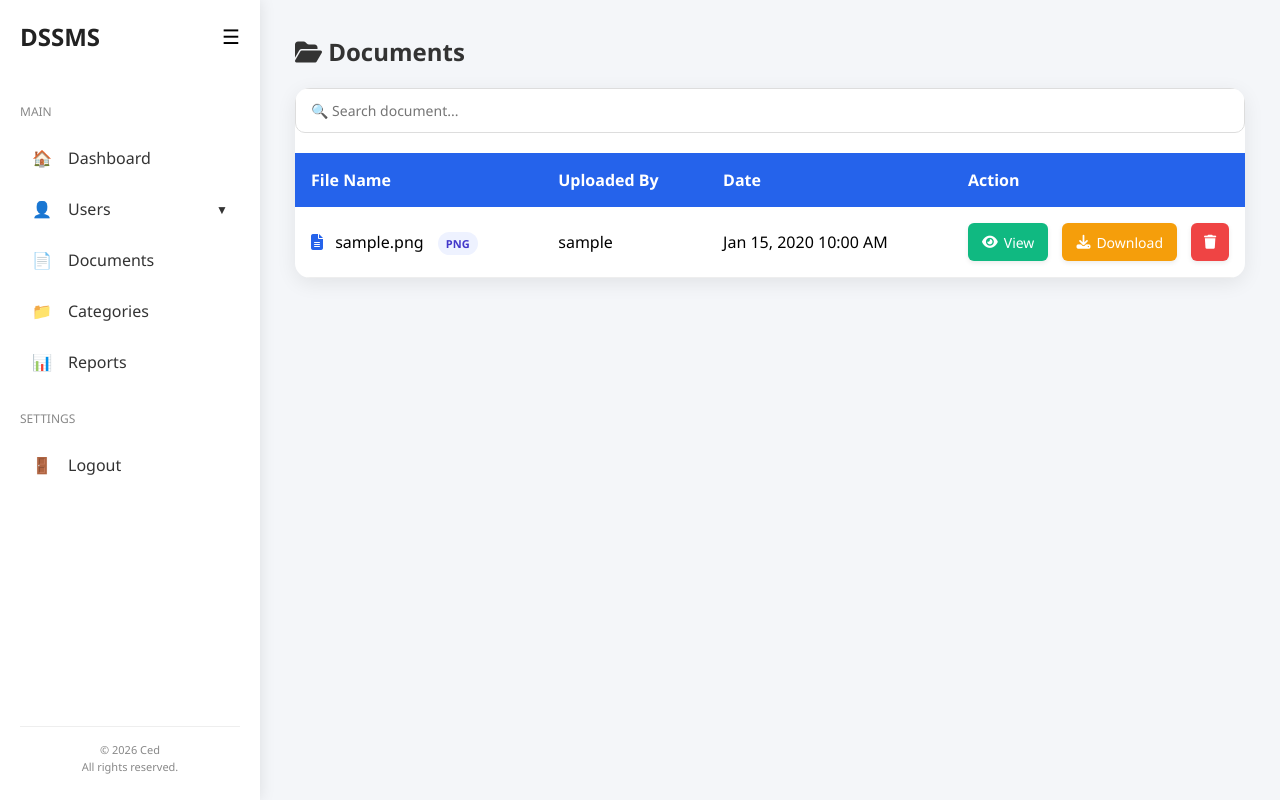
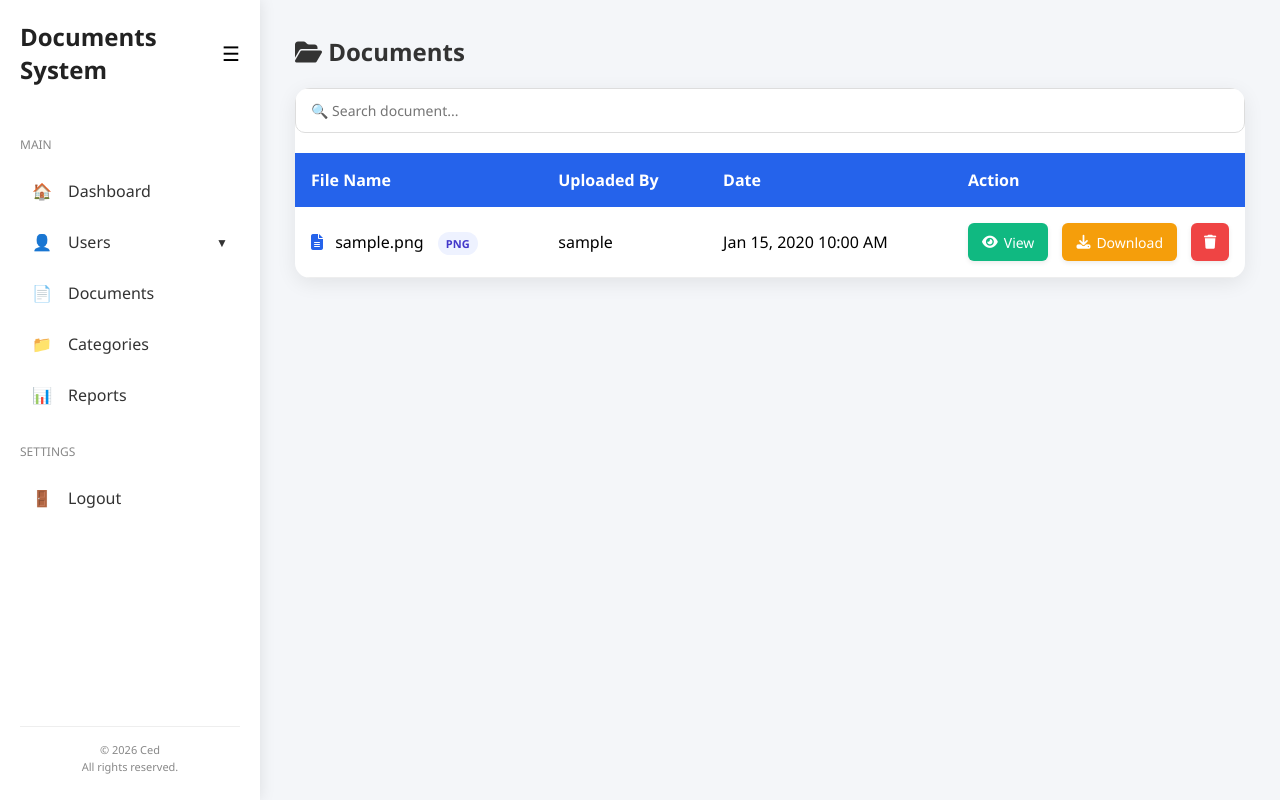
Before and after one commit to Cedrick13/DSSMS, a PHP site: page /modules/documents/index.php in a window 1280 px wide. Run offline with PHP 8.4, Linux system fonts and the light colour scheme; tables that the repository leaves empty or names only in its code hold one stand-in row (values such as "Sample post").

Commit message:
Change Text

```diff
--- a/includes/sidebar.php
+++ b/includes/sidebar.php
@@ -5,7 +5,7 @@ $base_url = "/DSSMS/";
 <div class="sidebar" id="sidebar">
 
     <div class="logo">
-        <h2>DSSMS</h2>
+        <h2>Documents System</h2>
         <button id="toggleBtn">☰</button>
     </div>
 
```
